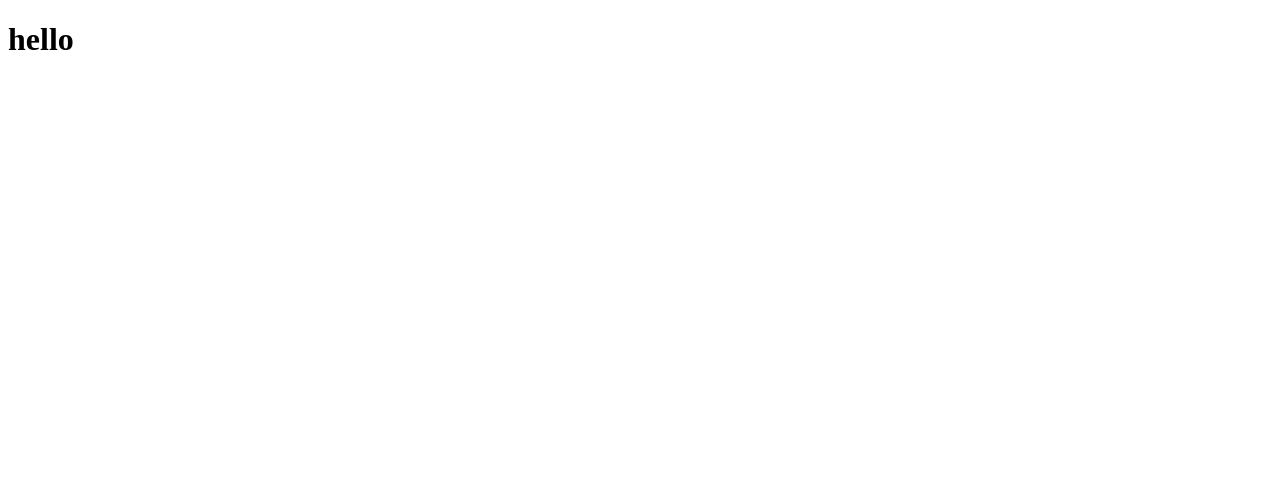
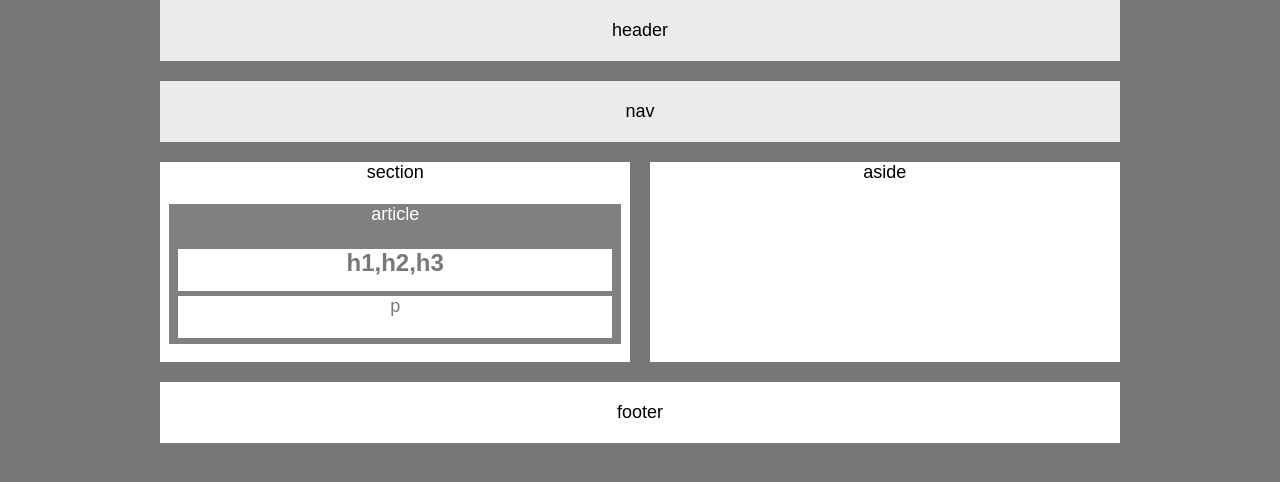
Before and after one commit to star104/cbc-ucsd-halloween, a plain HTML site: page index.html in a window 1280 px wide. Drawn offline with Linux system fonts and the light colour scheme; files that its build step writes are made by us from their sources.

Commit message:
inital commit

```diff
--- a/index.html
+++ b/index.html
@@ -4,9 +4,24 @@
     <meta charset="UTF-8">
     <meta name="viewport" content="width=,, initial-scale=1.0">
     <meta http-equiv="X-UA-Compatible" content="ie=edge">
-    <title>Document</title>
+    <title>Easyhomework</title>
+    <link rel="stylesheet" href="../hw1/style.css">
+
 </head>
 <body>
-    <h1>hello</h1>
+<header>header</header>
+<nav>nav</nav>
+<section class=left>section
+<br><br>
+<article>
+  article
+<h1>h1,h2,h3</h1>
+<p>p</p>
+</article>
+</section>
+
+<section class=right>aside</section>
+<footer>footer</footer>
 </body>
+
 </html>
--- a/style.css
+++ b/style.css
@@ -0,0 +1,89 @@
+*{
+    box-sizing: content-box;
+    text-align: center;
+}
+
+body{
+background-color: #777;
+color:#777;
+width:960px;
+font-size: 18px;
+margin: auto;
+font-family:'Arial', 'Helvetica Neue', Helvetica, sans-serif;
+
+}
+
+header {
+    color: black;
+    background-color:#ebebeb;
+    padding: 20px;
+    margin-bottom: 20px;
+}
+nav {
+    color: black;
+    background-color:#ebebeb;
+    padding: 20px;
+    margin-bottom: 20px;
+}
+
+.left{
+    float:left;
+    width: 49%;
+    color: black;
+    background-color: white;
+    height:200px;
+    margin-bottom: 20px;
+
+    padding-bottom: 0px;
+ }
+
+ .right{
+    float:right;
+    width: 49%;
+    color: black;
+    background-color: white;
+    height:200px;
+    margin-bottom: 20px;
+
+ }
+ article{
+     color:white;
+     background-color:grey;
+     width: 96%;
+    margin-left: 2%;
+    margin-bottom: 1%;
+    box-sizing: border-box;
+    height: 70%;
+    text-align: center;
+    padding-bottom: 0%;
+ }
+
+ h1{
+    box-sizing:border-box;
+    color:#777;
+    background: white;
+    font-size: 24px;
+    width: 96%;
+    height:30%;
+    margin-left: 2%;
+    margin-bottom: 1%;
+  }
+p {
+    box-sizing:border-box;
+    color:#777;
+    background: white;
+    width: 96%;
+    height: 30%;
+    font-size: 18px;
+    margin-left: 2%;
+    margin-top: 1%;
+    }
+
+    footer {
+    color: black;
+    background-color:white;
+    padding: 20px;
+    clear: both;
+    /* margin:20px; */
+
+}
```
